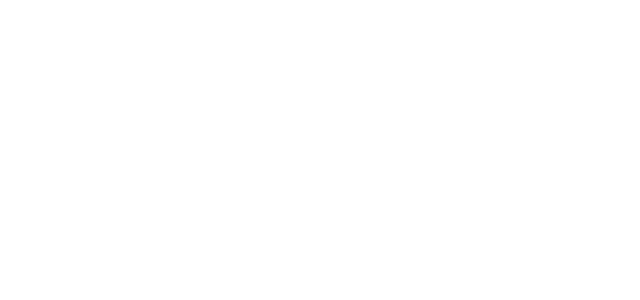
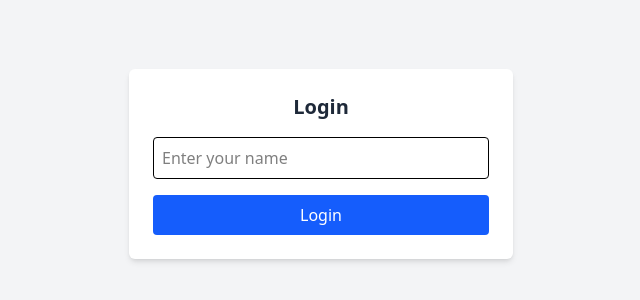
Before and after one commit to tharuka-2001/rest-countries-app, a React (Vite) app in the folder rest-countries-app/: page /login in a window 1280 px wide. Before the commit this address had no page. Shown: the part 236-536 px from the top of the page, without its empty margins (319-959 px from the left). Built offline with nearby package versions, Linux system fonts and the light colour scheme.

Commit message:
Add top button in home

```diff
--- a/rest-countries-app/src/App.jsx
+++ b/rest-countries-app/src/App.jsx
@@ -1,13 +1,22 @@
-// src/App.jsx
-import { Routes, Route } from "react-router-dom";
+import { Routes, Route, Navigate } from "react-router-dom";
 import Home from "./pages/Home";
 import CountryDetail from "./pages/CountryDetail";
+import Login from "./pages/Login";
+
+const isLoggedIn = () => !!localStorage.getItem("user");
 
 function App() {
   return (
     <Routes>
-      <Route path="/" element={<Home />} />
-      <Route path="/country/:code" element={<CountryDetail />} />
+      <Route
+        path="/"
+        element={isLoggedIn() ? <Home /> : <Navigate to="/login" />}
+      />
+      <Route
+        path="/country/:code"
+        element={isLoggedIn() ? <CountryDetail /> : <Navigate to="/login" />}
+      />
+      <Route path="/login" element={<Login />} />
     </Routes>
   );
 }
--- a/rest-countries-app/src/components/Navbar.jsx
+++ b/rest-countries-app/src/components/Navbar.jsx
@@ -1,11 +1,27 @@
 import ThemeToggle from "./ThemeToggle";
+import { useNavigate } from "react-router-dom";
 
 export default function Navbar() {
+  const navigate = useNavigate();
+
+  const handleLogout = () => {
+    localStorage.removeItem("user");
+    navigate("/login");
+  };
+
   return (
     <nav className="bg-blue-600 dark:bg-gray-900 text-white p-4 shadow">
       <div className="max-w-7xl mx-auto flex items-center justify-between">
         <h1 className="text-xl font-bold">🌍 Country Explorer</h1>
-        <ThemeToggle />
+        <div className="flex items-center gap-4">
+          <ThemeToggle />
+          <button
+            onClick={handleLogout}
+            className="bg-red-500 px-3 py-1 rounded hover:bg-red-600"
+          >
+            Logout
+          </button>
+        </div>
       </div>
     </nav>
   );
--- a/rest-countries-app/src/pages/Home.jsx
+++ b/rest-countries-app/src/pages/Home.jsx
@@ -2,8 +2,8 @@ import { useEffect, useState } from "react";
 import Navbar from "../components/Navbar";
 import SearchBar from "../components/SearchBar";
 import RegionFilter from "../components/RegionFilter";
+import LanguageFilter from "../components/LanguageFilter";
 import CountryCard from "../components/CountryCard";
-import LanguageFilter from "../components/LanguageFilter";
 
 export default function Home() {
   const [countries, setCountries] = useState([]);
@@ -12,6 +12,7 @@ export default function Home() {
   const [region, setRegion] = useState("");
   const [language, setLanguage] = useState("");
   const [allLanguages, setAllLanguages] = useState([]);
+  const [showTopBtn, setShowTopBtn] = useState(false);
 
   // Fetch all countries on initial load
   useEffect(() => {
@@ -19,7 +20,7 @@ export default function Home() {
       .then((res) => res.json())
       .then((data) => {
         setCountries(data);
-        setFilteredCountries(data); // set initial filtered list
+        setFilteredCountries(data);
 
         // Extract unique languages
         const langs = new Set();
@@ -58,10 +59,23 @@ export default function Home() {
     setFilteredCountries(filtered);
   }, [search, region, language, countries]);
 
+  // Show or hide "Back to Top" button
+  useEffect(() => {
+    const handleScroll = () => {
+      setShowTopBtn(window.scrollY > 300);
+    };
+
+    window.addEventListener("scroll", handleScroll);
+    return () => window.removeEventListener("scroll", handleScroll);
+  }, []);
+
+  // Scroll to top
+  const scrollToTop = () => {
+    window.scrollTo({ top: 0, behavior: "smooth" });
+  };
+
   return (
     <div className="min-h-screen bg-gray-100 dark:bg-gray-800 text-gray-900 dark:text-gray-100">
-
-
       <Navbar />
       <div className="max-w-7xl mx-auto p-4">
         <div className="flex flex-col sm:flex-row sm:justify-between gap-4 mb-6">
@@ -77,9 +91,20 @@ export default function Home() {
             ))}
           </div>
         ) : (
-          <p className="text-center text-gray-600">No countries found.</p>
+          <p className="text-center text-gray-600 dark:text-gray-300">No countries found.</p>
         )}
       </div>
+
+      {/* Back to Top Button */}
+      {showTopBtn && (
+        <button
+          onClick={scrollToTop}
+          className="fixed bottom-6 right-6 bg-blue-600 text-white p-3 rounded-full shadow-lg hover:bg-blue-700 transition-opacity duration-300 ease-in-out opacity-80 hover:opacity-100"
+          title="Back to Top"
+        >
+          ⬆
+        </button>
+      )}
     </div>
   );
 }
--- /dev/null
+++ b/rest-countries-app/src/pages/Login.jsx
@@ -0,0 +1,41 @@
+import { useState } from "react";
+import { useNavigate } from "react-router-dom";
+
+export default function Login() {
+  const [username, setUsername] = useState("");
+  const navigate = useNavigate();
+
+  const handleLogin = (e) => {
+    e.preventDefault();
+    if (username.trim() !== "") {
+      localStorage.setItem("user", username); // save session
+      navigate("/"); // redirect to home
+    }
+  };
+
+  return (
+    <div className="min-h-screen flex items-center justify-center bg-gray-100 dark:bg-gray-800">
+      <form
+        onSubmit={handleLogin}
+        className="bg-white dark:bg-gray-700 p-6 rounded-md shadow-md w-full max-w-sm"
+      >
+        <h2 className="text-xl font-bold mb-4 text-center text-gray-800 dark:text-white">
+          Login
+        </h2>
+        <input
+          type="text"
+          placeholder="Enter your name"
+          value={username}
+          onChange={(e) => setUsername(e.target.value)}
+          className="w-full mb-4 p-2 rounded border dark:bg-gray-600 dark:text-white"
+        />
+        <button
+          type="submit"
+          className="w-full bg-blue-600 text-white py-2 rounded hover:bg-blue-700 transition"
+        >
+          Login
+        </button>
+      </form>
+    </div>
+  );
+}
```
